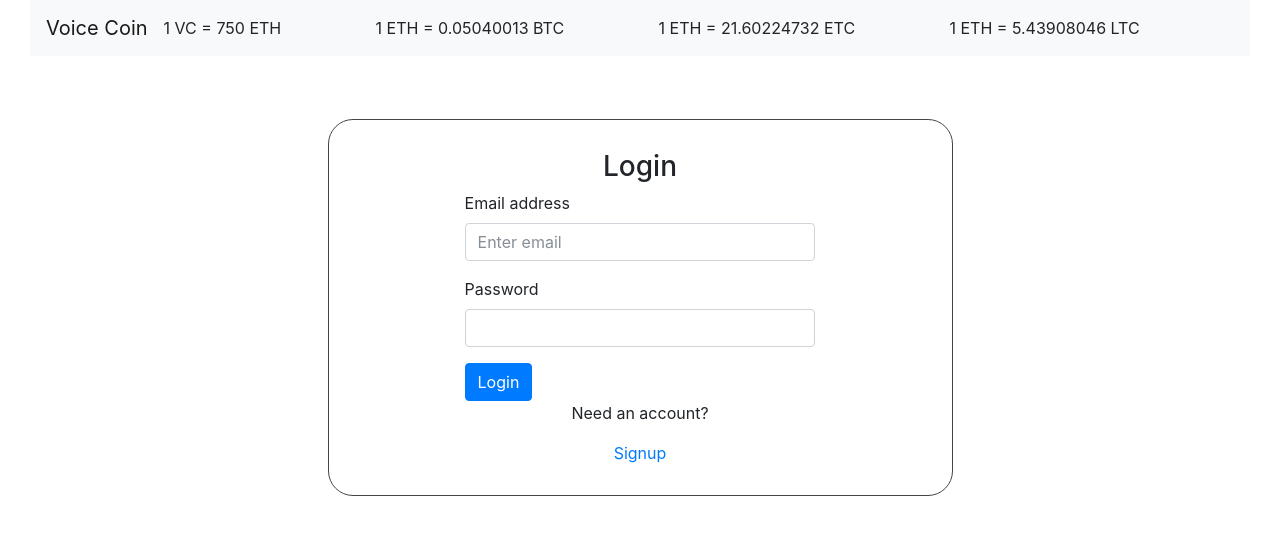
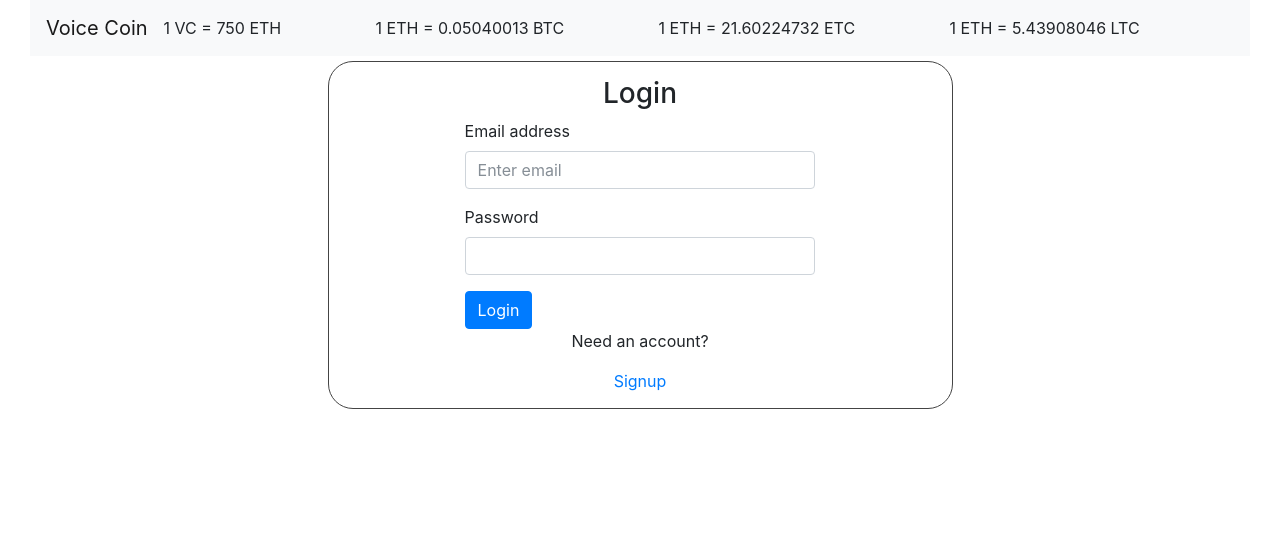
Before and after one commit to voicecoin/Voicecoin-Explorer, a React app: page /login in a window 1280 px wide. Shown: the top 534 px of the page. Built offline with nearby package versions, Linux system fonts and the light colour scheme.

Commit message:
More CSS for styles

```diff
--- a/public/style.css
+++ b/public/style.css
@@ -10,6 +10,6 @@
 .login-control {
   border: solid 1px #444;
   border-radius: 25px;
-  margin: 5% 25% 0;
-  padding: 30px 0;
+  margin: 5px 25% 0;
+  padding: 15px 0;
 }
```
